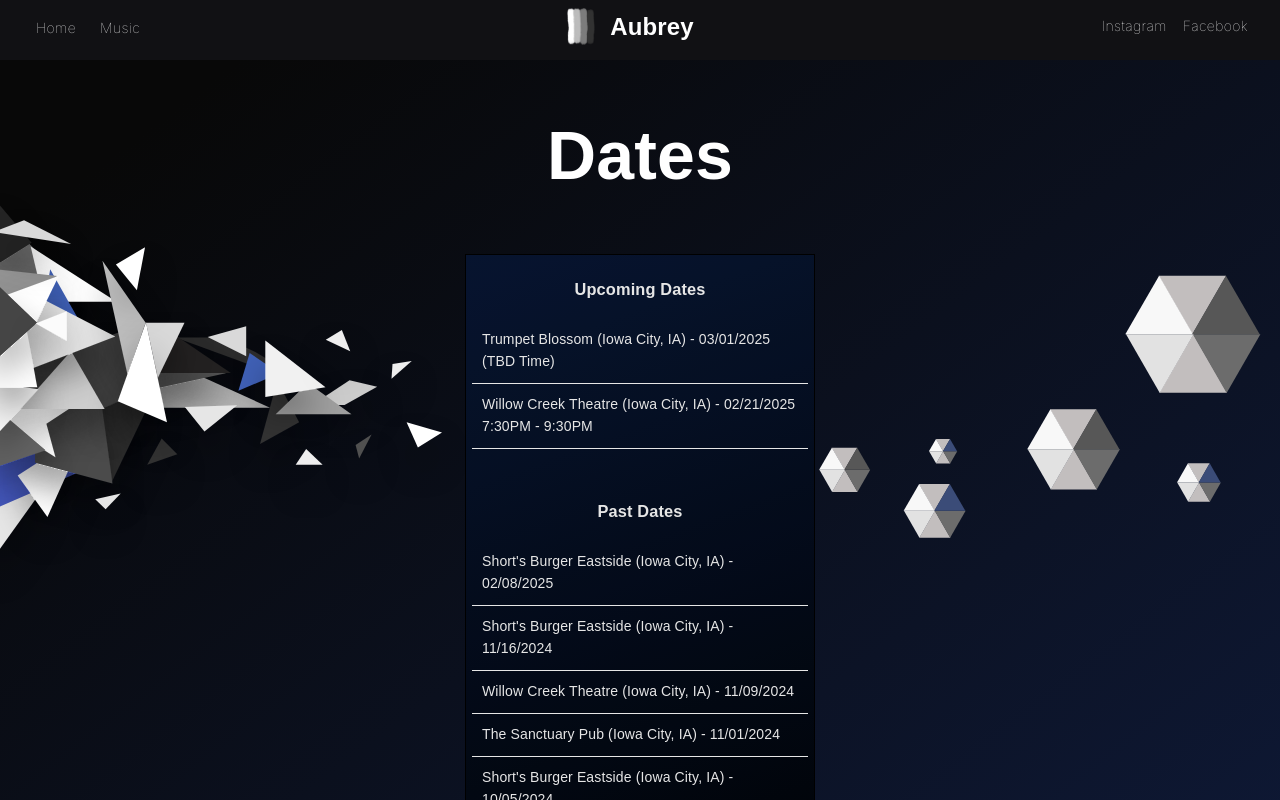
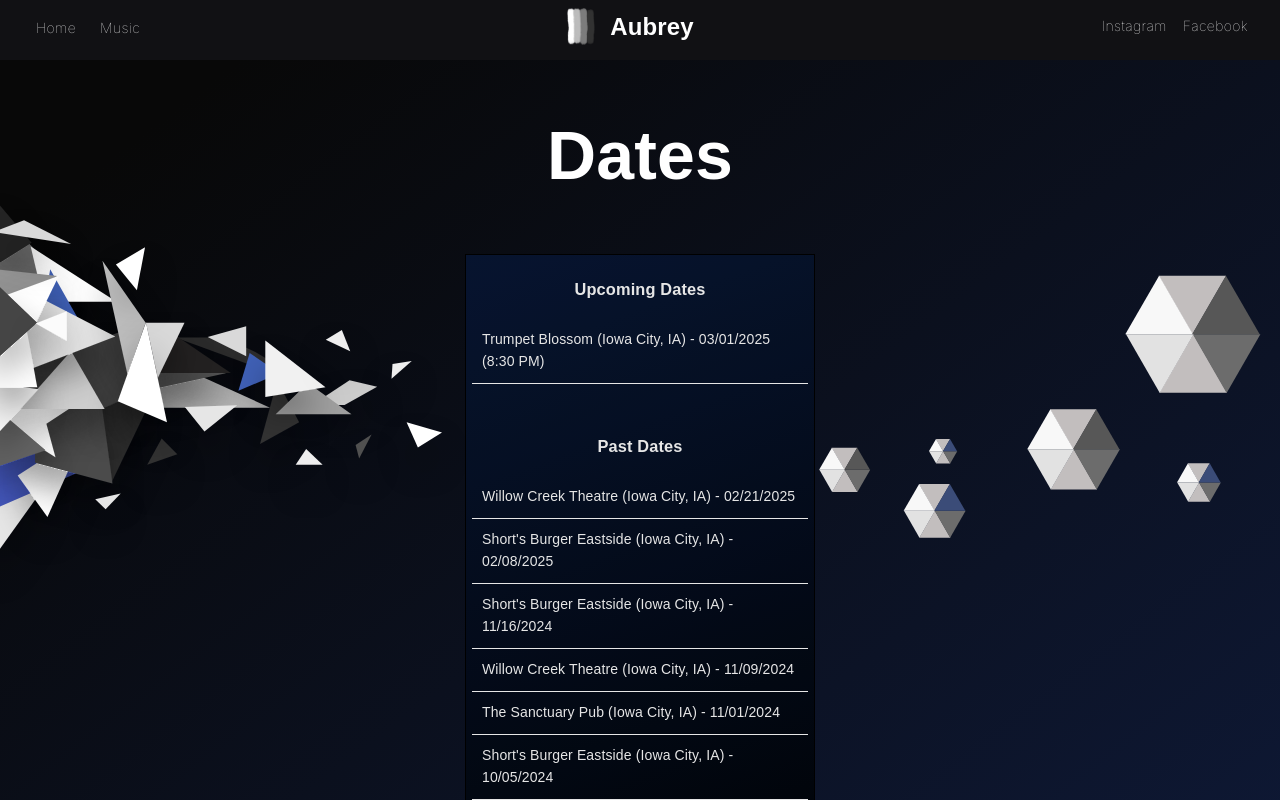
Before and after one commit to aubreyyates/theaubreymusic, a React (Create React App) app: page / in a window 1280 px wide. Shown: the top 800 px of the page. Built offline with nearby package versions, Linux system fonts and the light colour scheme; a web font is replaced by a local one.

Commit message:
Update dates.

```diff
--- a/src/pages/home/HomeOverlay.js
+++ b/src/pages/home/HomeOverlay.js
@@ -7,12 +7,10 @@ import './HomeOverlay.css';
 import Shapes from './svgComponents/shapes';
 import ShapesLeft from './svgComponents/shapesLeft';
 
-let upcomingDates = [
-  `Trumpet Blossom (Iowa City, IA) - 03/01/2025 (TBD Time)`,
-  `Willow Creek Theatre (Iowa City, IA) - 02/21/2025 7:30PM - 9:30PM`
-];
+let upcomingDates = [`Trumpet Blossom (Iowa City, IA) - 03/01/2025 (8:30 PM)`];
 
 let pastDates = [
+  `Willow Creek Theatre (Iowa City, IA) - 02/21/2025`,
   `Short's Burger Eastside (Iowa City, IA) - 02/08/2025`,
   `Short's Burger Eastside (Iowa City, IA) - 11/16/2024`,
   'Willow Creek Theatre (Iowa City, IA) - 11/09/2024',
```
